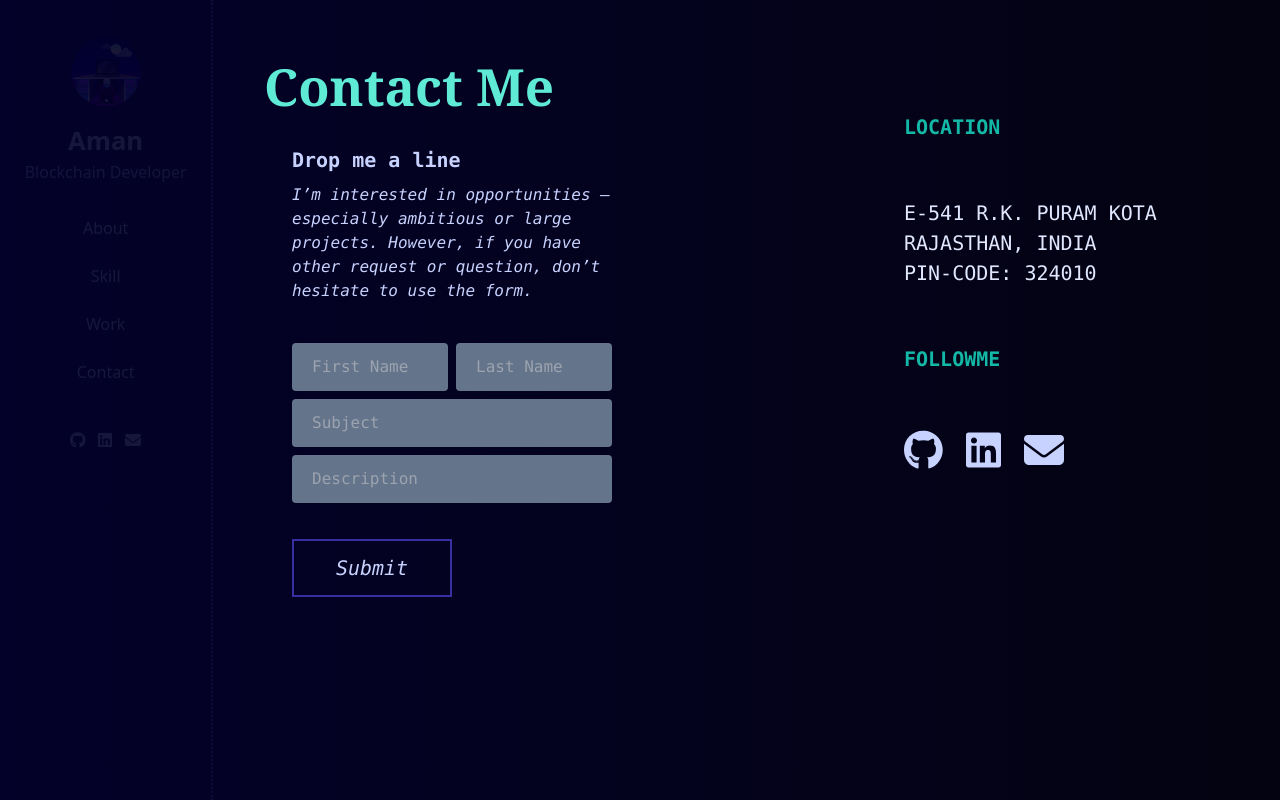
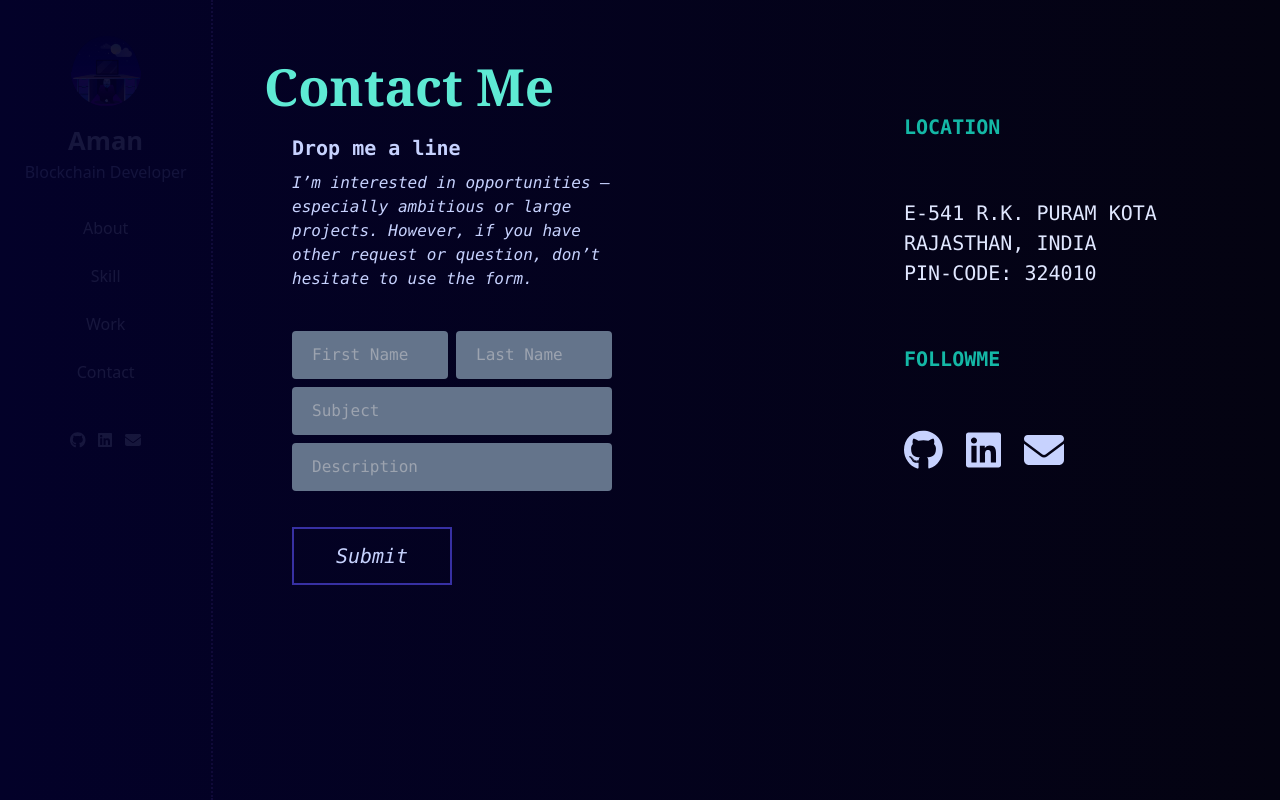
Before and after one commit to amanmehra262001/profile-webapp, a Next.js app: page /contact in a window 1280 px wide. Built offline with nearby package versions, Linux system fonts and the light colour scheme.

Commit message:
spaces and alignments adjusted

```diff
--- a/src/components/contact-form.tsx
+++ b/src/components/contact-form.tsx
@@ -16,7 +16,7 @@ const ContactForm = () => {
         ))} */}
         Contact Me
       </p>
-      <div className="w-1/2 sm:w-full flex flex-col font-mono italic mt-5 ml-7 sm:ml-4 text-lg sm:text-sm text-indigo-200">
+      <div className="w-1/2 sm:w-full flex flex-col font-mono italic mt-2 ml-7 sm:ml-4 text-lg sm:text-sm text-indigo-200">
         <p className="mb-2 text-xl font-bold not-italic animate-fadeIn">
           Drop me a line
         </p>
--- a/src/components/my-skills.tsx
+++ b/src/components/my-skills.tsx
@@ -28,7 +28,7 @@ const MySkills = () => {
   ];
   return (
     <div className="w-3/5 sm:w-full flex flex-col justify-self-center p-2 mb-14 overflow-hidden">
-      <p className="text-xxxxxl sm:text-xxl flex font-semibold mt-12 sm:mt-0 mb-8 animate-fadeIn font-serif text-teal-300 cursor-none">
+      <p className="text-xxxxxl sm:text-xxl flex font-semibold mt-12 sm:mt-0 animate-fadeIn font-serif text-teal-300 cursor-none">
         {/* {text.map((letter, i) => (
           <div className="flex" key={i}>
             <p className="font-serif hover:animate-wiggle text-teal-300 cursor-none">
```
